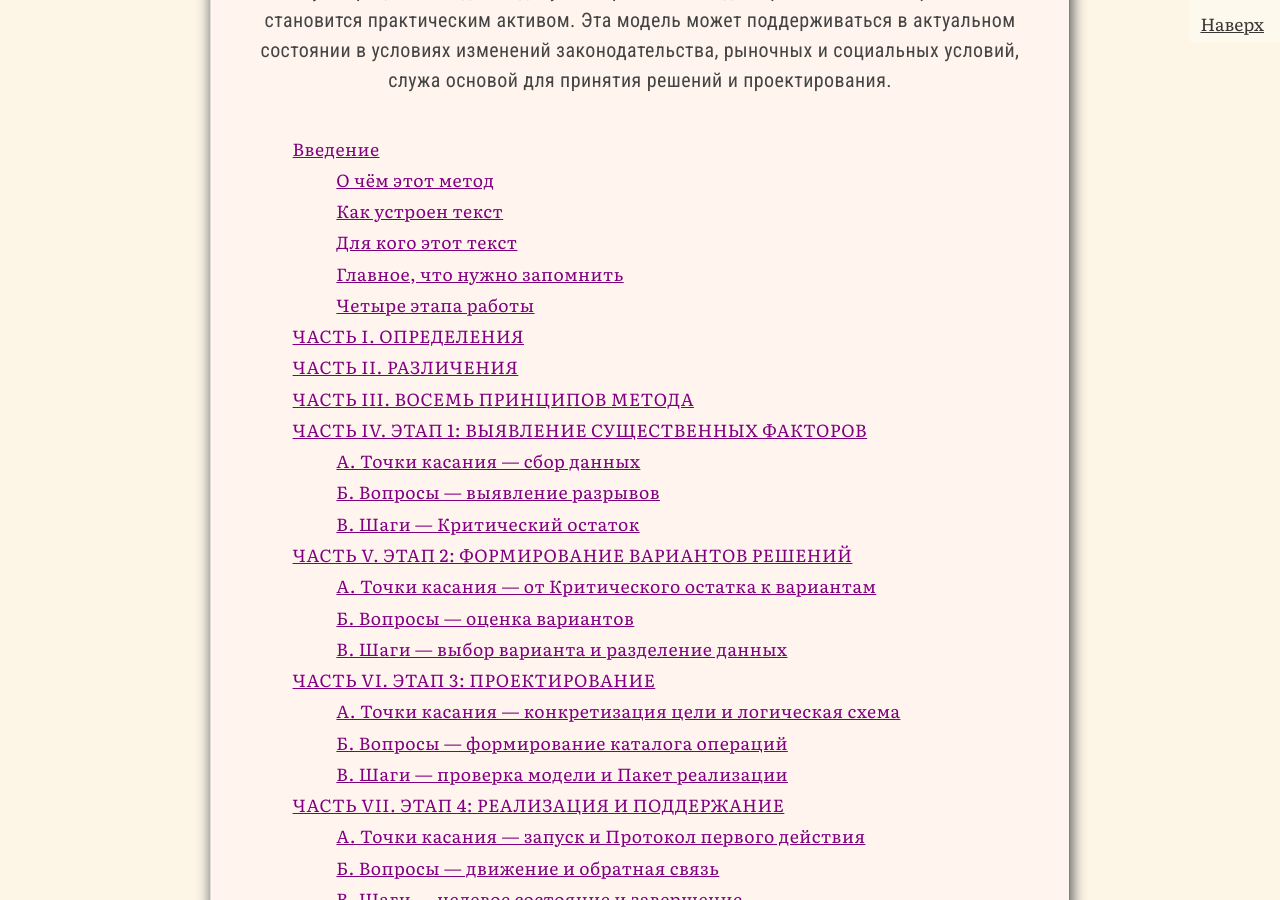
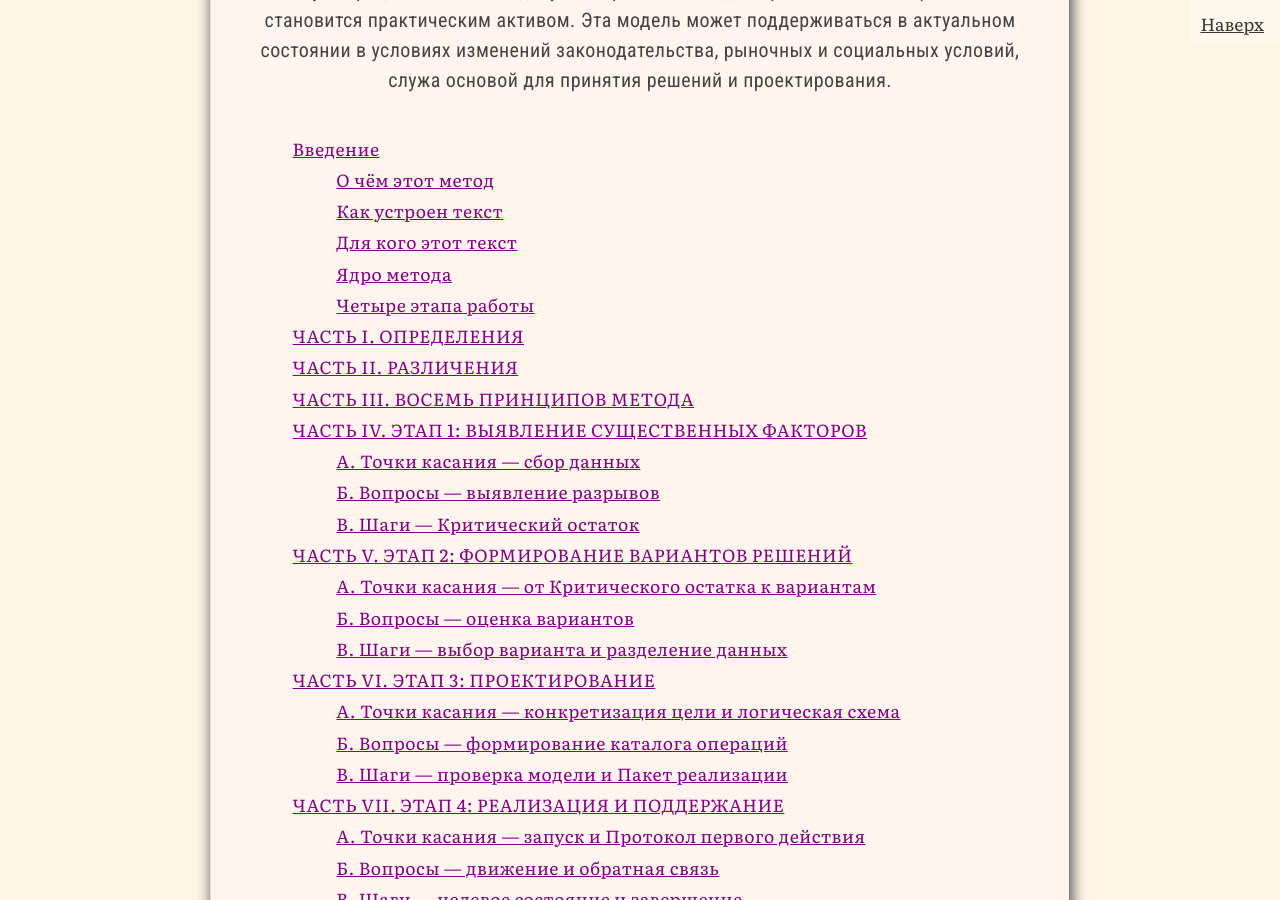
Before and after one commit to SergSi/land-use-art, a Jekyll site: the page built from _posts/2026-01-05-method.md, in a window 1280 px wide and 900 px high, scrolled down 545 px. Built offline with Jekyll 4.4.1, drawn with Linux system fonts in a browser that asks for light colours; some web fonts are replaced; some of the changed text lies outside the part shown.

Commit message:
Update 2026-01-05-method.md

```diff
--- a/_posts/2026-01-05-method.md
+++ b/_posts/2026-01-05-method.md
@@ -48,7 +48,7 @@ summary: "Метод опирается на неизменное аналити
 
 ------
 
-### Главное, что нужно запомнить
+### Ядро метода
 
 Вся работа по этому методу строится на трёх действиях. Они повторяются на каждом этапе:
 
```
